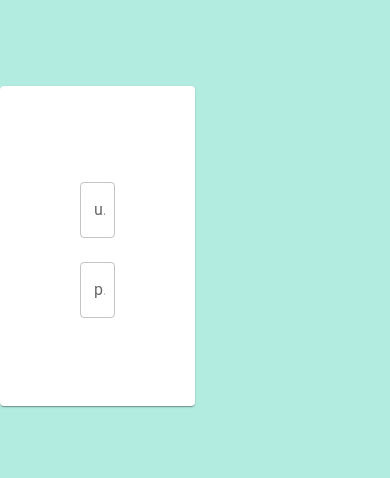
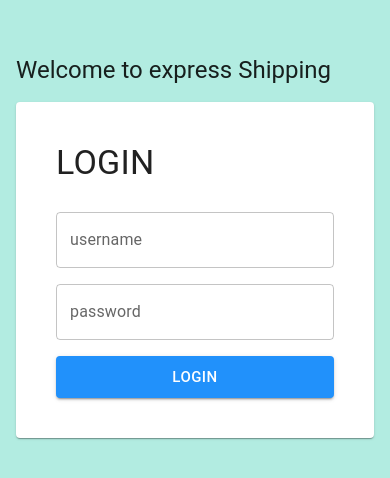
Before and after one commit to Bakri-Hmouda/pixel38-front, a React (Create React App) app: page /login in a window 390 px wide. Shown: the part 176-654 px from the top of the page. Built offline with nearby package versions, Linux system fonts and the light colour scheme.

Commit message:
finished login form layout with responsiveness

```diff
--- a/src/components/loginIn_page_components/LoginForm.js
+++ b/src/components/loginIn_page_components/LoginForm.js
@@ -1,24 +1,34 @@
-import {Paper, Stack, TextField} from "@mui/material";
+import {Button, Paper, Stack, TextField, Typography, useMediaQuery, useTheme} from "@mui/material";
 
-export default function LoginForm () {
-    return <form>
-        <Paper sx={{p:10, width:'50%', }}>
-            <Stack>
+export default function LoginForm() {
+
+    const theme = useTheme()
+    const isMobileView = useMediaQuery(theme.breakpoints.down("md"))
+
+    const handleSubmit = (e) => {
+        e.preventDefault()
+        alert('login')
+    }
+
+    return <Paper sx={{flex: 0.5, p: 5, minWidth: isMobileView ? '100%' : '40%',}}>
+        <form id={'login-form'} onSubmit={handleSubmit}>
+            <Stack gap={2}>
+                <Typography variant={'h4'} gutterBottom> LOGIN</Typography>
                 <TextField
                     label={'username'}
                     type={'text'}
                     autoComplete={'username'}
-                    margin={'normal'}
                 />
 
                 <TextField
                     label={'password'}
                     type={'password'}
                     autoComplete={'password'}
-                    margin={'normal'}
                 />
 
+                <Button size={'large'} type={'submit'} variant={'contained'}>Login</Button>
+
             </Stack>
-        </Paper>
-    </form>
+        </form>
+    </Paper>
 }
--- a/src/pages/LoginPage.js
+++ b/src/pages/LoginPage.js
@@ -1,18 +1,36 @@
-import {Container} from "@mui/material";
+import {Box, Container, Typography, useMediaQuery, useTheme} from "@mui/material";
 import LoginForm from "../components/loginIn_page_components/LoginForm";
 
 
-export default function LoginPage(){
+export default function LoginPage() {
+
+
+    const theme = useTheme()
+    const isMobileView = useMediaQuery(theme.breakpoints.down("md"))
 
     return <Container
-    disableGutters
-    sx={{
-        height:'100vh',
-        display:'flex',
-        justifyContent:'center',
-        alignItems: 'center',
-    }}
+        name={'main'}
+        sx={{
+            height: '100vh',
+            width: '100vw',
+            display: 'flex',
+            flexWrap: 'wrap',
+            justifyContent: 'center',
+            alignItems: 'center',
+
+        }}
     >
-        <LoginForm/>
+        <Box width={'100%'}
+             display={"flex"}
+             justifyContent={"space-between"}
+             alignItems={'center'}
+             flexWrap={'wrap'}
+             gap={2}
+        >
+            <Typography flex={1} variant={isMobileView ? 'h5' : 'h2'}>
+                Welcome to express Shipping
+            </Typography>
+            <LoginForm/>
+        </Box>
     </Container>
 }
```
